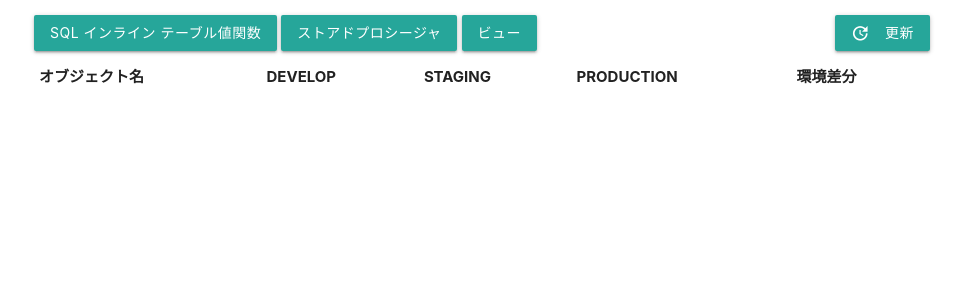
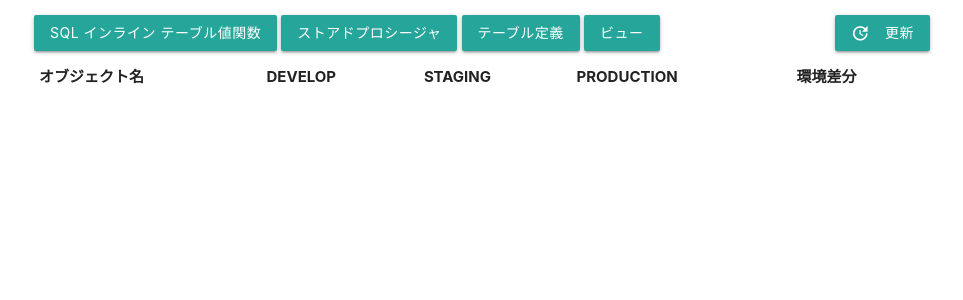
Before and after one commit to inunekousapon/stored_diff, a Django app: page / in a window 1280 px wide. Shown: the top 300 px of the page, without its empty margins (158-1121 px from the left). Run offline with Django 3.2, Linux system fonts and the light colour scheme; data that the repository does not hold is empty.

Commit message:
テーブル定義を見れるように修正

```diff
--- a/templates/index.html
+++ b/templates/index.html
@@ -14,6 +14,7 @@
             <div class="container">
                 <a class="waves-effect waves-light btn" href="/?type=IF">SQL インライン テーブル値関数</a>
                 <a class="waves-effect waves-light btn" href="/?type=P">ストアドプロシージャ</a>
+                <a class="waves-effect waves-light btn" href="/?type=U">テーブル定義</a>
                 <a class="waves-effect waves-light btn" href="/?type=V">ビュー</a>
                 <a class="waves-effect waves-light btn right" href="/sync"><i class="material-icons left">update</i>更新</a>
                 <table class="table striped">
```
